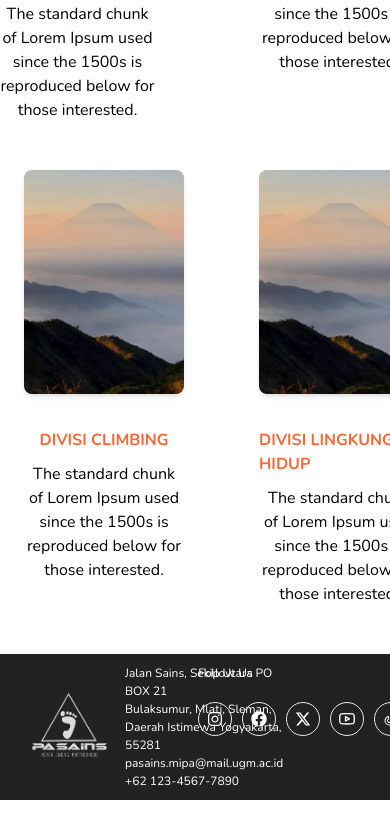
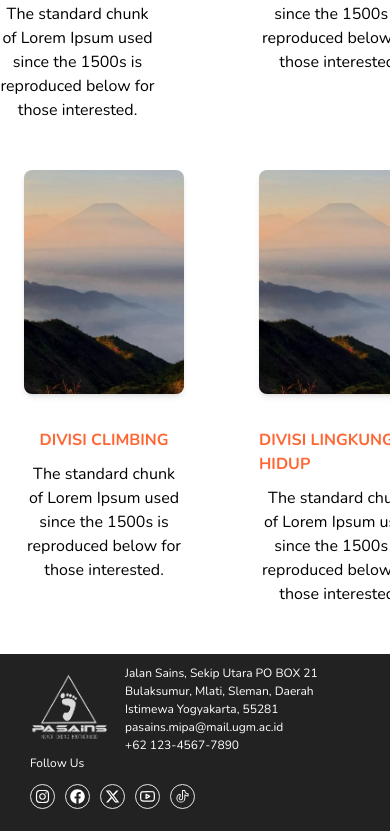
Before and after one commit to pasains/landingpage, a React (Create React App) app: page /about in a window 390 px wide. Shown: the part 896-1727 px from the top of the page. Before the commit the page ends 1696 px from the top, so only its background shows below. Built offline with nearby package versions, Linux system fonts and the light colour scheme; a web font is replaced by a local one.

Commit message:
feat: add responsive footer

```diff
--- a/src/container/bottom/index.tsx
+++ b/src/container/bottom/index.tsx
@@ -7,29 +7,29 @@ import ScrollToTopButton from "../../components/scrollbutton";
 export function Bottom() {
   const media_socials = [
     {
-      icon: <FaInstagram />,
+      icon: <FaInstagram size={15} />,
       link: "https://www.instagram.com/pasains96/",
     },
     {
-      icon: <FaFacebook />,
+      icon: <FaFacebook size={15} />,
       link: "https://www.facebook.com/pasains.fmipa/",
     },
     {
-      icon: <FaXTwitter />,
+      icon: <FaXTwitter size={15} />,
       link: "https://twitter.com/pasains96",
     },
     {
-      icon: <FiYoutube />,
+      icon: <FiYoutube size={15} />,
       link: "https://www.youtube.com/@PasainsUGM",
     },
     {
-      icon: <PiTiktokLogo />,
+      icon: <PiTiktokLogo size={15} />,
       link: "https://www.tiktok.com/@pasains",
     },
   ];
   return (
-    <div className="bg-black py-[10px] px-[25px] max-w-full absoulte left-0 right-0 bottom-0 container mx-auto font-nunito font-light">
-      <div className="flex space-x-xsm justify-between">
+    <div className="bg-black py-[10px] px-[25px] max-[600px]:px-[10] max-w-full absoulte left-0 right-0 bottom-0 container mx-auto font-nunito font-light">
+      <div className="flex space-x-xsm justify-between max-[600px]:flex-wrap">
         <div className="flex flex-row items-center space-x-sm">
           <img
             src={require("../../image/logo-modern.PNG")}
@@ -55,10 +55,13 @@ export function Bottom() {
         </div>
         <div className="text-white space-md">
           <p className="text-sm">Follow Us</p>
-          <div className="flex flex-row space-x-sm my-5">
+          <div className="flex flex-row space-x-sm my-3">
             {media_socials.map((media) => {
               return (
-                <div key={media.link} className="rounded-full border p-2">
+                <div
+                  key={media.link}
+                  className="rounded-full border p-1 hover:border-black hover:scale-150"
+                >
                   <a href={media.link} target="__blank">
                     {media.icon}
                   </a>
--- a/src/pages/home.tsx
+++ b/src/pages/home.tsx
@@ -1,10 +1,10 @@
 import React from "react";
-import {Layout} from "../layout";
+import { Layout } from "../layout";
 import { NavLink } from "react-router-dom";
-import useHome from "../hooks/home/index"
+import useHome from "../hooks/home/index";
 
 export function Home() {
-const { totalPages, nextPage, prevPage, title, page} = useHome();
+  const { totalPages, nextPage, prevPage, title, page } = useHome();
 
   return (
     <Layout>
@@ -18,9 +18,11 @@ const { totalPages, nextPage, prevPage, title, page} = useHome();
               </h1>
             </div>
           </div>
-          <div className="contaier border mt-[50px] p-[25px] w-[600px] text-md text-justify mx-auto tracking-wide">
-          Selamat datang di situs web resmi PASAINS, wadah bagi para mahasiswa dan mahasiswi Fakultas Matematika dan Ilmu Pengetahuan Alam Universitas Gadjah Mada
-          yang memiliki semangat tinggi dalam menjaga dan menjelajahi keindahan alam.
+          <div className="contaier border mt-[50px] p-[25px] md:w-[600px] text-md text-justify mx-auto tracking-wide">
+            Selamat datang di situs web resmi PASAINS, wadah bagi para mahasiswa
+            dan mahasiswi Fakultas Matematika dan Ilmu Pengetahuan Alam
+            Universitas Gadjah Mada yang memiliki semangat tinggi dalam menjaga
+            dan menjelajahi keindahan alam.
           </div>
           <div className="text-xl font-bold py-[50px] text-bold-orange">
             KEGIATAN TERBARU
@@ -65,4 +67,5 @@ const { totalPages, nextPage, prevPage, title, page} = useHome();
         </div>
       </div>
     </Layout>
-  )};
+  );
+}
```
Lines whose indentation alone changed are shown as unchanged.
